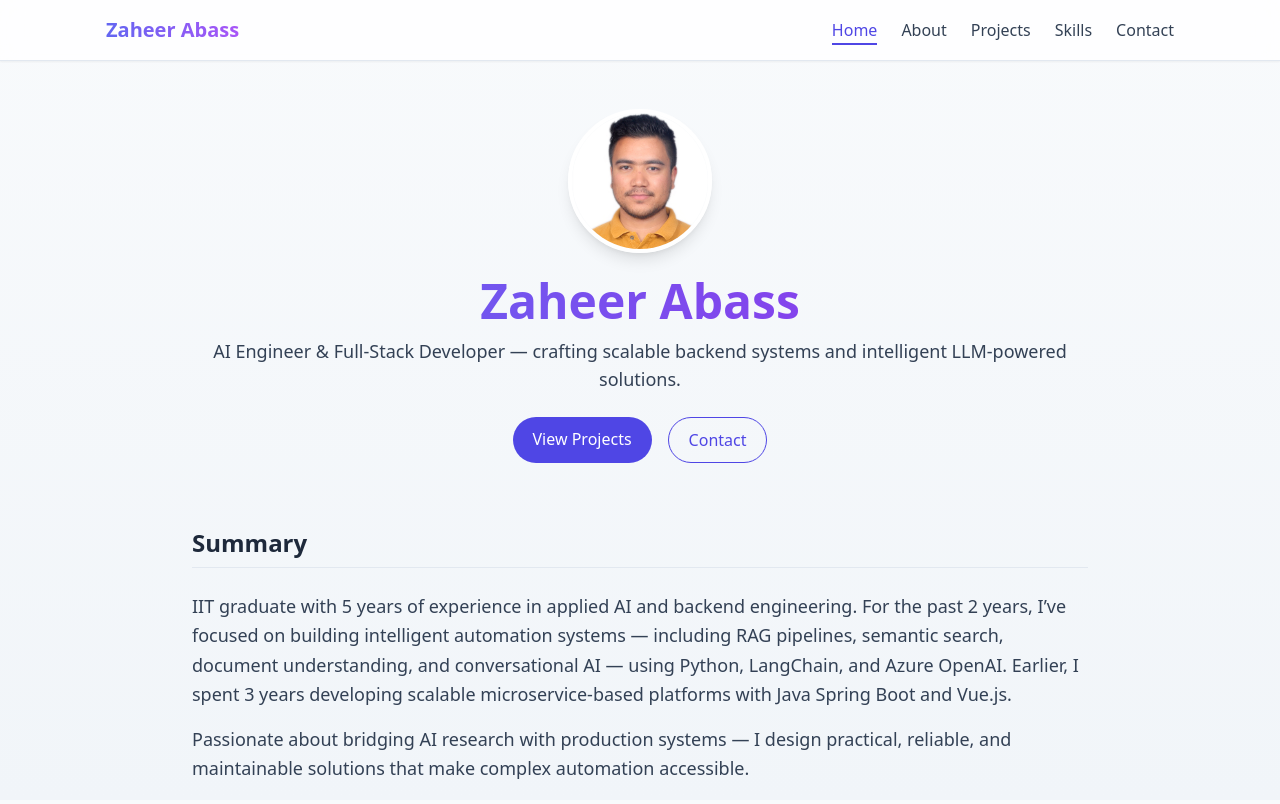
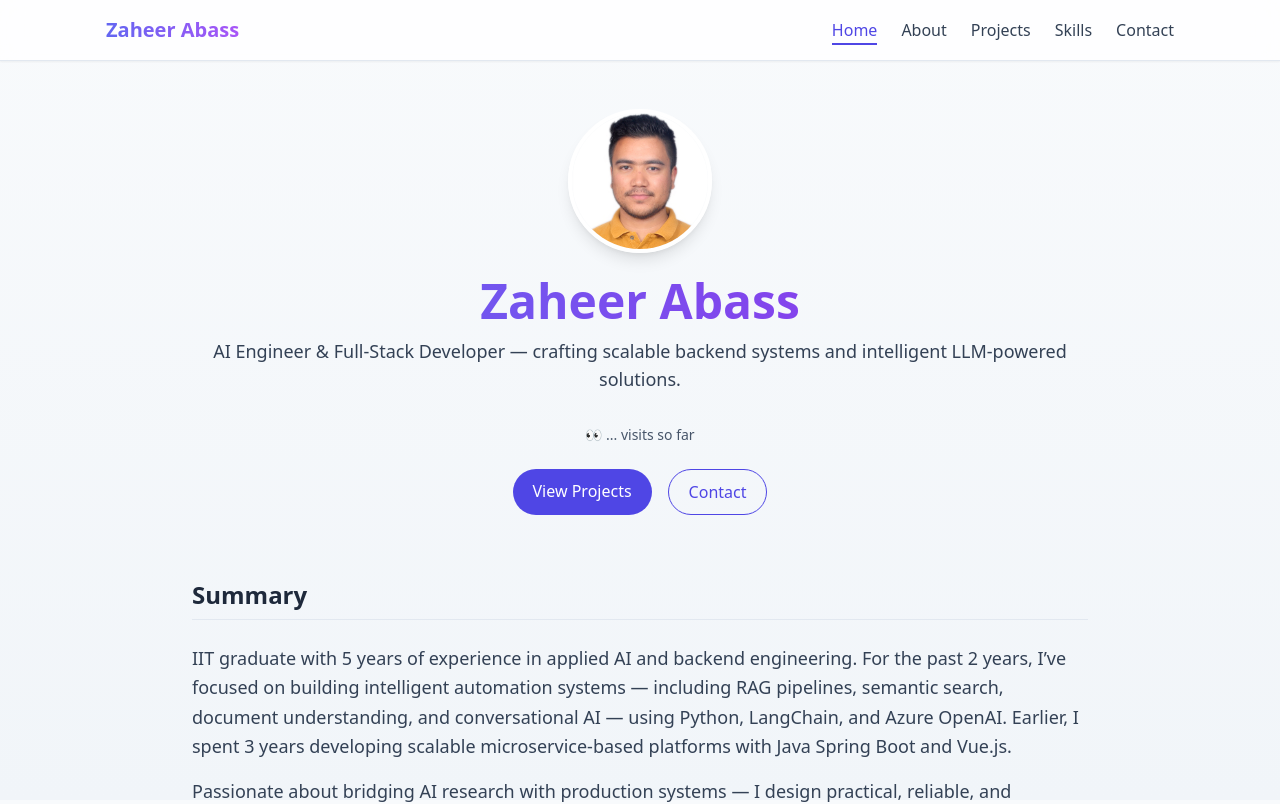
Before and after one commit to zaheerbrakchan/zaheer-portfolio, a Next.js app: page / in a window 1280 px wide. Shown: the top 804 px of the page. Built offline with nearby package versions, Linux system fonts and the light colour scheme; no server answers.

Commit message:
added skill details

```diff
--- a/src/app/page.tsx
+++ b/src/app/page.tsx
@@ -2,6 +2,7 @@
 "use client";
 import { motion } from "framer-motion";
 import SectionTitle from "@/components/SectionTitle";
+import VisitorCounter from "@/components/VisitorCounter";
 import Link from "next/link";
 
 export default function Home() {
@@ -20,8 +21,6 @@ export default function Home() {
 />
 
 
-
-
         <div>
           <h1 className="text-4xl md:text-5xl font-extrabold bg-gradient-to-r from-indigo-500 to-purple-600 bg-clip-text text-transparent">
             Zaheer Abass
@@ -30,6 +29,7 @@ export default function Home() {
   AI Engineer & Full-Stack Developer — crafting scalable backend systems and intelligent LLM-powered solutions.
 </p>
 
+<VisitorCounter />
 
 <div className="mt-6 flex flex-wrap justify-center gap-4">
   <Link
--- /dev/null
+++ b/src/components/VisitorCounter.tsx
@@ -0,0 +1,20 @@
+"use client";
+import { useEffect, useState } from "react";
+
+export default function VisitorCounter() {
+  const [count, setCount] = useState<number | null>(null);
+
+  useEffect(() => {
+    // Replace with your own namespace and key
+    fetch("https://api.countapi.xyz/hit/zaheerbrakchan-portfolio-2025/visits")
+      .then((res) => res.json())
+      .then((data) => setCount(data.value))
+      .catch(() => setCount(null));
+  }, []);
+
+  return (
+    <p className="mt-8 text-slate-600 text-sm">
+      👀 <span className="font-medium">{count ?? "..."}</span> visits so far
+    </p>
+  );
+}
```
